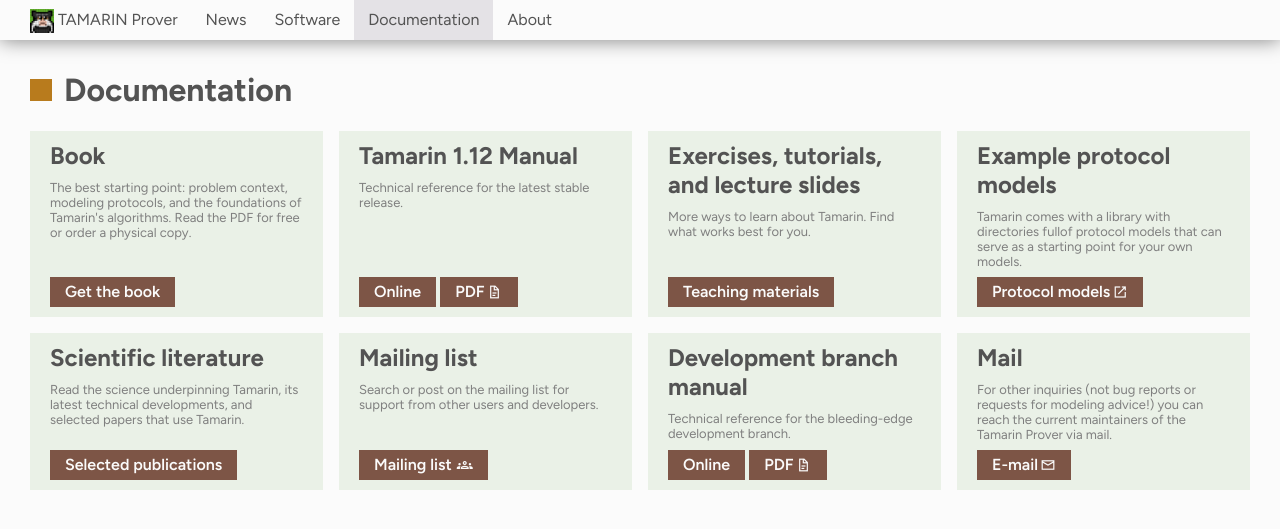
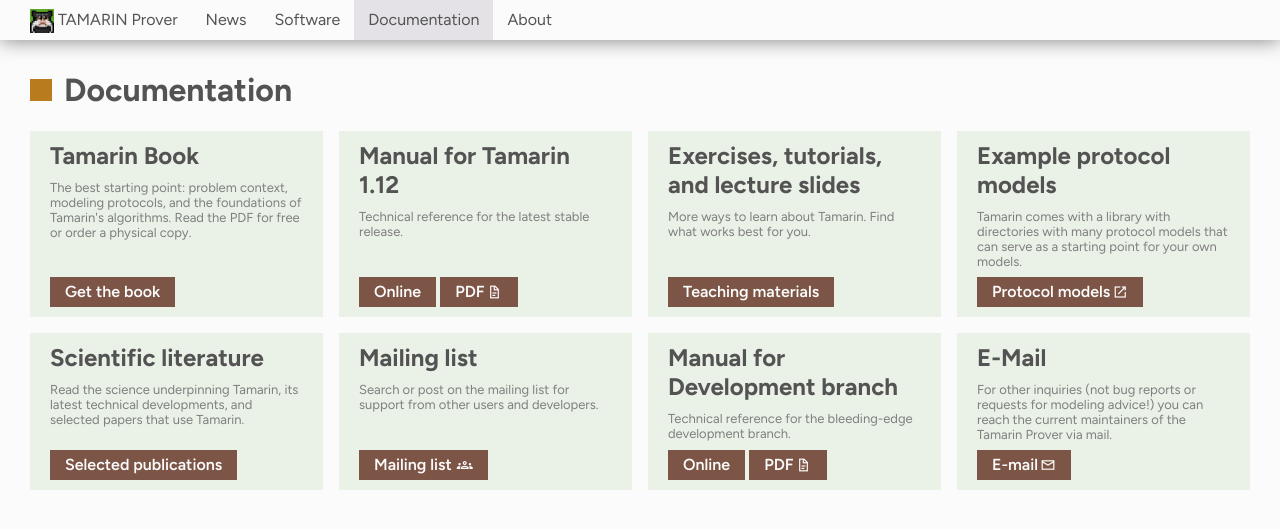
Before and after one commit to tamarin-prover/tamarin-prover.github.io, a Jekyll site: the page built from documentation.html, in a window 1280 px wide. Shown: the top 529 px of the page. Built offline with Jekyll 4.4.1, drawn with Linux system fonts in a browser that asks for light colours.

Commit message:
Minor phrasing improvements.

```diff
--- a/documentation.html
+++ b/documentation.html
@@ -10,7 +10,7 @@
         <li class="docubox">
             <div class="col-two">
                 <div class="col-two-top">
-                    <h2>Book</h2>
+                    <h2>Tamarin Book</h2>
                     <p>The best starting point: problem context, modeling protocols, and the foundations of Tamarin's
                         algorithms.
                         Read the PDF for free or order a physical copy.</p>
@@ -24,7 +24,7 @@
         <li class="docu-link-external">
             <div class="col-two">
                 <div class="col-two-top">
-                    <h2>Tamarin {{ site.tamarinrelease }} Manual</h2>
+                    <h2>Manual for Tamarin {{ site.tamarinrelease }}</h2>
                     <p>Technical reference for the latest stable release.
                     </p>
                 </div>
@@ -57,7 +57,7 @@
                 <div class="col-two-top">
 
                     <h2>Example protocol models</h2>
-                    <p>Tamarin comes with a library with directories fullof protocol models that can serve as a starting point for your own
+                    <p>Tamarin comes with a library with directories with many protocol models that can serve as a starting point for your own
                         models.</p>
                 </div>
                 <div class="col-two-bottom">
@@ -104,7 +104,7 @@
             <div class="col-two">
                 <div class="col-two-top">
 
-                    <h2>{{ site.developname | capitalize }} manual</h2>
+                    <h2>Manual for {{ site.developname | capitalize }}</h2>
                     <p>Technical reference for the bleeding-edge {{ site.developname }}.
                     </p>
                 </div>
@@ -123,7 +123,7 @@
             <div class="col-two">
                 <div class="col-two-top">
 
-                    <h2>Mail</h2>
+                    <h2>E-Mail</h2>
                     <p>For other inquiries (not bug reports or requests for modeling advice!) you can reach the current
                         maintainers
                         of
```
